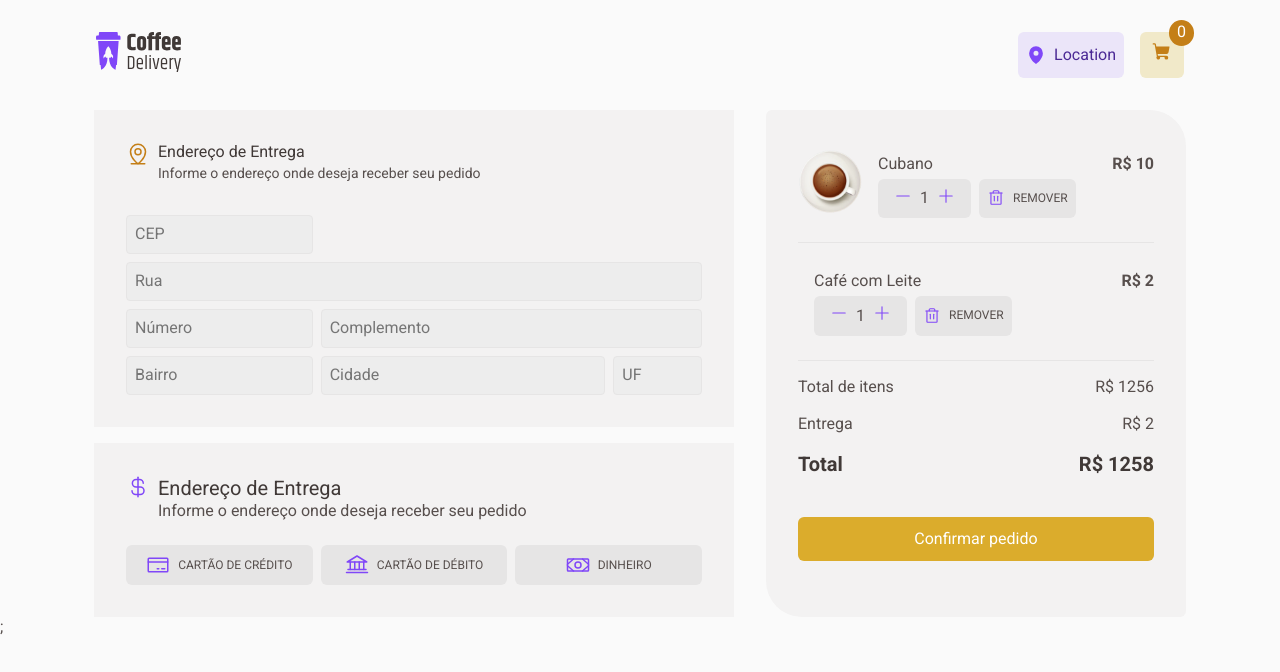
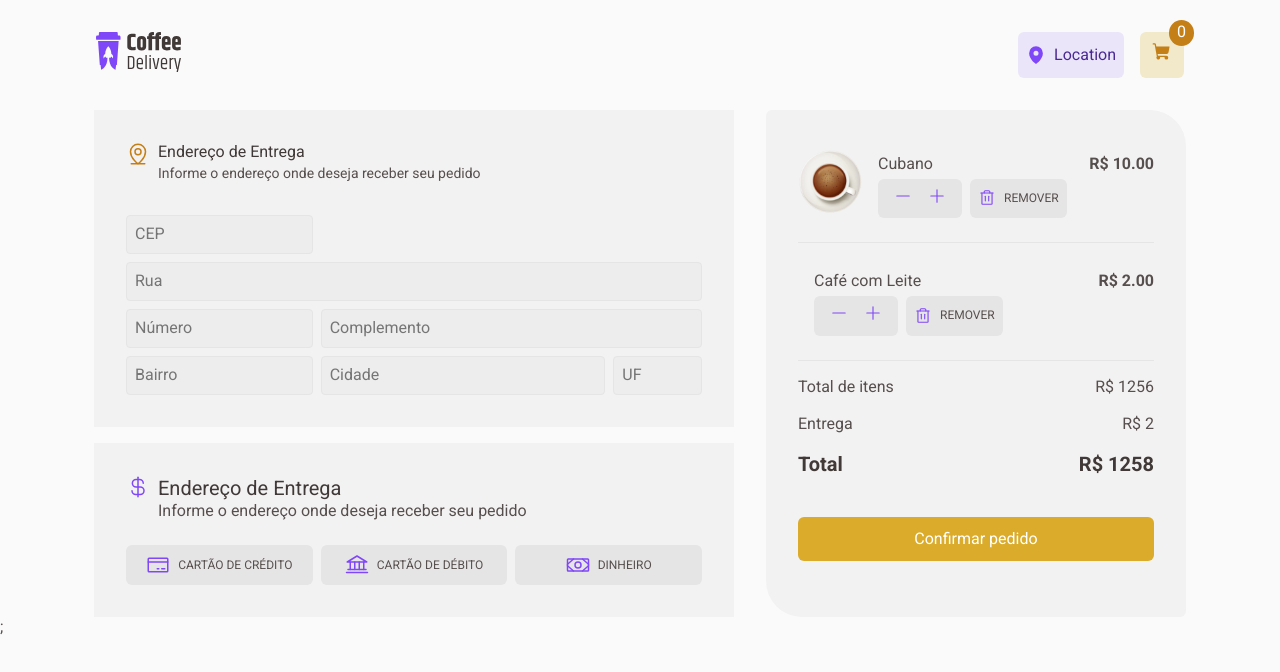
Before and after one commit to bruflor/ignite-challenge02-Coffe-Delivery, a React (Vite) app: page /cart in a window 1280 px wide. Shown: the top 672 px of the page. Built offline with nearby package versions, Linux system fonts and the light colour scheme.

Commit message:
wip amount counter

```diff
--- /dev/null
+++ b/src/components/Cards/AmountCounter.tsx
@@ -0,0 +1,16 @@
+import { Minus, Plus } from "phosphor-react";
+import { CounterContainer } from "./style";
+
+export const AmountCounter = ({ coffeAmount, setCoffeAmount }: any) => {
+  return (
+    <CounterContainer>
+      <button onClick={() => setCoffeAmount(coffeAmount - 1)}>
+        <Minus size={18} weight="fill" />
+      </button>
+      <span>{coffeAmount}</span>
+      <button onClick={() => setCoffeAmount(coffeAmount + 1)}>
+        <Plus size={18} weight="fill" />
+      </button>
+    </CounterContainer>
+  );
+};
--- a/src/components/Cards/cartCard.tsx
+++ b/src/components/Cards/cartCard.tsx
@@ -14,13 +14,22 @@ import Irlandes from "../../assets/Coffes/Type=Irlandês.png";
 import Latte from "../../assets/Coffes/Type=Latte.png";
 import Macchiato from "../../assets/Coffes/Type=Macchiato.png";
 import Mocaccino from "../../assets/Coffes/Type=Mocaccino.png";
+import { AmountCounter } from "./AmountCounter";
+import { useContext, useState } from "react";
+import { CartContext } from "../../contexts/CartContext";
 
 interface CartCardProps {
   name: string;
   price: number;
+  amount: number;
+  id: string;
 }
 
-export const CartCard = ({ name, price }: CartCardProps) => {
+export const CartCard = ({ name, price, amount, id }: CartCardProps) => {
+  // const { onCart, setOnCart } = useContext(CartContext);
+
+  const [coffeAmount, setCoffeAmount] = useState(amount);
+
   const imageSrcArray = [
     Americano,
     Cubano,
@@ -49,18 +58,13 @@ export const CartCard = ({ name, price }: CartCardProps) => {
       <div>
         <div>
           <p>{name}</p>
-          <span>R$ {price}</span>
+          <span>R$ {price.toFixed(2)}</span>
         </div>
         <div>
-          <CounterContainer>
-            <button>
-              <Minus size={18} weight="fill" />
-            </button>
-            <span>1</span>
-            <button>
-              <Plus size={18} weight="fill" />
-            </button>
-          </CounterContainer>
+          <AmountCounter
+            coffeAmount={coffeAmount}
+            setCoffeAmount={setCoffeAmount}
+          />
           <RemoveButton>
             <Trash size={18} /> Remover
           </RemoveButton>
--- a/src/components/Cards/menuCard.tsx
+++ b/src/components/Cards/menuCard.tsx
@@ -15,6 +15,7 @@ import Latte from "../../assets/Coffes/Type=Latte.png";
 import Macchiato from "../../assets/Coffes/Type=Macchiato.png";
 import Mocaccino from "../../assets/Coffes/Type=Mocaccino.png";
 import { useState } from "react";
+import { AmountCounter } from "./AmountCounter";
 
 interface MenuCardProps {
   name: string;
@@ -22,6 +23,7 @@ interface MenuCardProps {
   tags: string[];
   price: number;
   handleAddToCart: any;
+  id: string;
 }
 
 export const MenuCard = ({
@@ -30,6 +32,7 @@ export const MenuCard = ({
   price,
   tags,
   handleAddToCart,
+  id,
 }: MenuCardProps) => {
   const [coffeAmount, setCoffeAmount] = useState(0);
   const imageSrcArray = [
@@ -56,7 +59,12 @@ export const MenuCard = ({
 
   function onHandleAddToCart() {
     if (coffeAmount > 0) {
-      handleAddToCart({ amount: coffeAmount, name: name, price: price });
+      handleAddToCart({
+        amount: coffeAmount,
+        name: name,
+        price: price,
+        id: id,
+      });
     }
   }
 
@@ -71,16 +79,11 @@ export const MenuCard = ({
       <h4>{name}</h4>
       <p>{description}</p>
       <div>
-        <span>{price}</span>
-        <CounterContainer>
-          <button onClick={() => setCoffeAmount(coffeAmount - 1)}>
-            <Minus size={18} weight="fill" />
-          </button>
-          <span>{coffeAmount}</span>
-          <button onClick={() => setCoffeAmount(coffeAmount + 1)}>
-            <Plus size={18} weight="fill" />
-          </button>
-        </CounterContainer>
+        <span>{price.toFixed(2)}</span>
+        <AmountCounter
+          coffeAmount={coffeAmount}
+          setCoffeAmount={setCoffeAmount}
+        />
         <ButtonCart onClick={onHandleAddToCart}>
           <ShoppingCart size={18} weight="fill" />
         </ButtonCart>
--- a/src/contexts/CartContext.tsx
+++ b/src/contexts/CartContext.tsx
@@ -9,9 +9,10 @@ interface CartContextType {
 }
 
 interface CartProps {
-  amount: number;
   name: string;
   price: number;
+  amount: number;
+  id: string;
 }
 
 export const CartContext = createContext({} as CartContextType);
```
